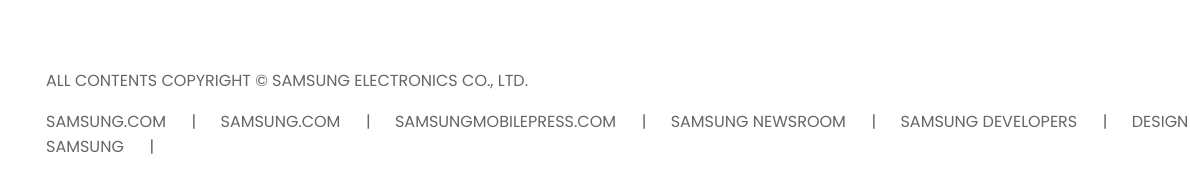
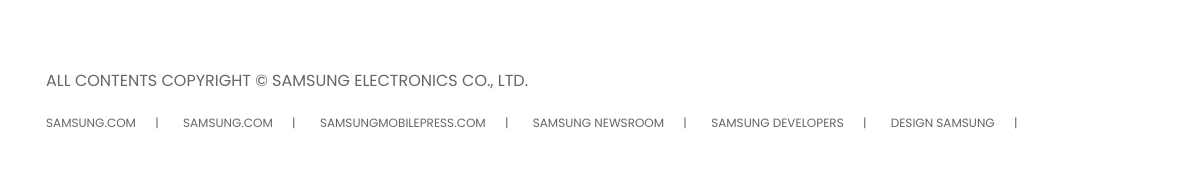
Before and after one commit to Sodgerel75/sodoo-exam, a plain HTML site: page index.html in a window 1280 px wide. Shown: the part 2741-2932 px from the top of the page, 90-1280 px from the left. Drawn offline with Linux system fonts and the light colour scheme.

Commit message:
some fix

```diff
--- a/style.css
+++ b/style.css
@@ -223,4 +223,6 @@ footer a {
     color: #666666;
     margin-right: 20px;
     text-decoration: none;
+    font-size: 12px;
+    font-weight: 400;
 }
```
